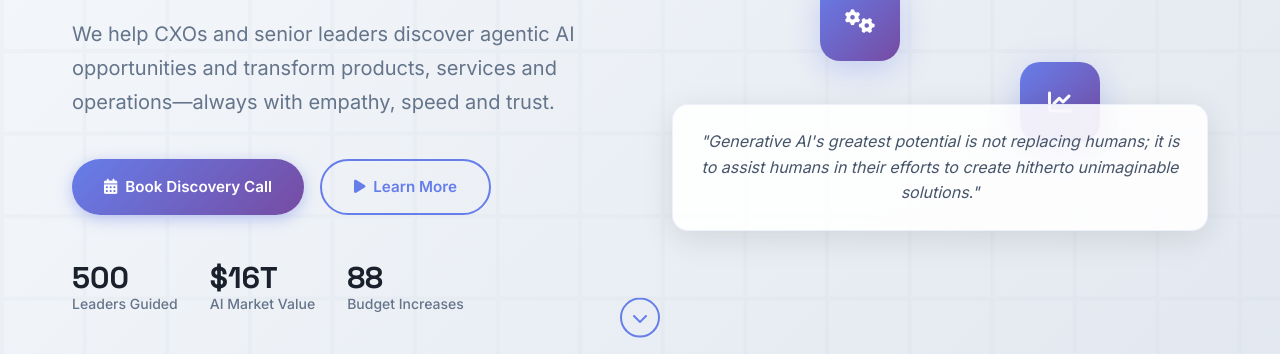
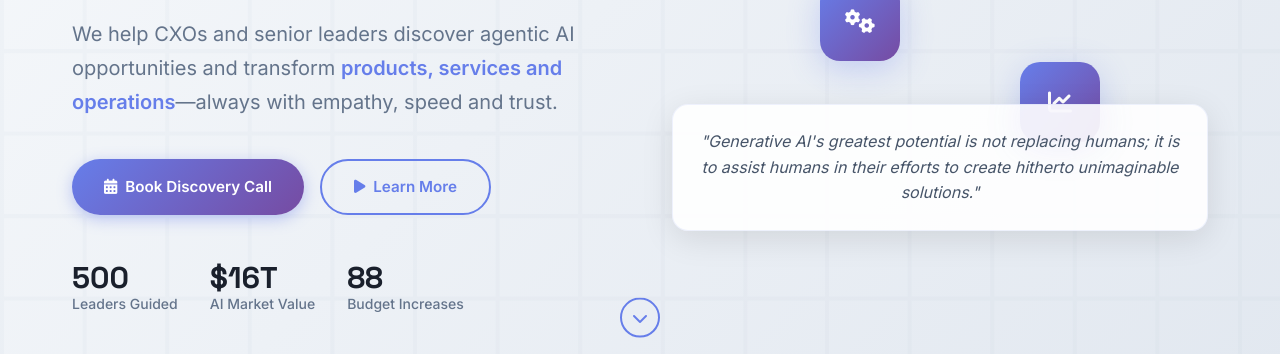
Before and after one commit to mohitguptaa/krid.ai-website, a plain HTML site: page index.html in a window 1280 px wide. Shown: the part 446-800 px from the top of the page. Drawn offline with Linux system fonts and the light colour scheme.

Commit message:
highlighting text

```diff
--- a/index.html
+++ b/index.html
@@ -64,7 +64,7 @@
         </h1>
 
         <p class="hero__description">
-          We help CXOs and senior leaders discover agentic AI opportunities and transform products, services and operations—always with empathy, speed and trust.
+          We help CXOs and senior leaders discover agentic AI opportunities and transform <span class="highlight">products, services and operations</span>—always with empathy, speed and trust.
         </p>
 
         <div class="hero__buttons">
@@ -521,7 +521,7 @@
             <img src="krid-logo.svg" alt="Krid.ai" class="footer__logo-image">
           </div>
           <p class="footer__description">
-            Empowering humans with AI—agentic‑first, not human‑replacing. We help leaders transform products, services and operations with empathy, speed and trust.
+            Empowering humans with AI—agentic‑first, not human‑replacing. We help leaders transform <span class="highlight">products, services and operations</span> with empathy, speed and trust.
           </p>
           <div class="footer__social">
             <a href="#" class="social-link"><i class="fab fa-linkedin"></i></a>
--- a/style.css
+++ b/style.css
@@ -22,6 +22,11 @@ body {
   max-width: 1200px;
   margin: 0 auto;
   padding: 0 2rem;
+}
+
+.highlight {
+  color: #667eea;
+  font-weight: 600;
 }
 
 .btn {
```
